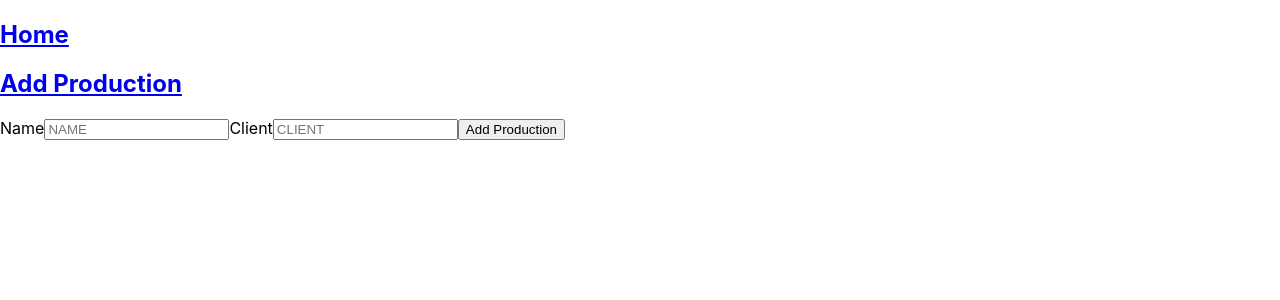
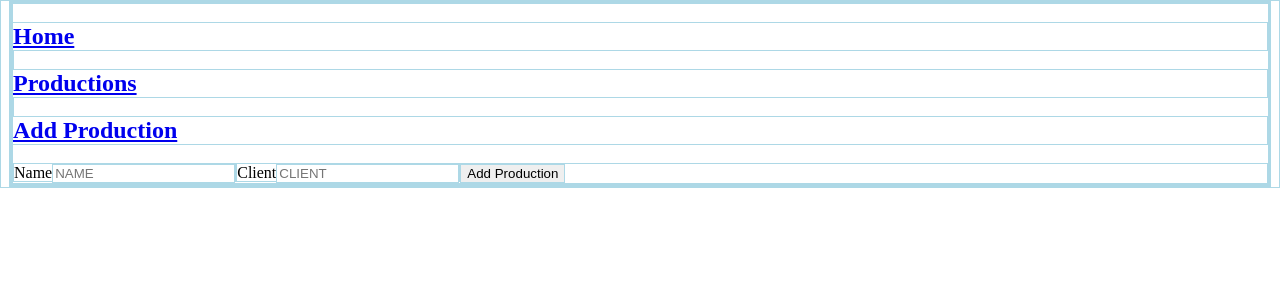
Before and after one commit to atBeatty/lml-production-fe, a React (Create React App) app: page /productions/new in a window 1280 px wide. Shown: the top 300 px of the page. Built offline with nearby package versions, Linux system fonts and the light colour scheme.

Commit message:
more components

```diff
--- a/src/App.js
+++ b/src/App.js
@@ -1,30 +1,38 @@
 import Home from './components/Home'
 import ProductionContainer from './containers/ProductionContainer'
 import ProductionForm from './components/ProductionForm'
+import ProductionCard from './components/ProductionCard'
+import Production from './containers/Production'
 import { BrowserRouter as Router, Switch, Route, Link } from 'react-router-dom';
 
 
 function App() {
   // console.log(this.props)
-  return (
-
-    <div className="App">
+  return <div className="App">
       <Router>
-      <Link to="/productions"><h2>Home</h2></Link>
+      <Link to="/"><h2>Home</h2></Link>
+      <Link to="/productions"><h2>Productions</h2></Link>
       <Link to="/productions/new"><h2>Add Production</h2></Link>
       <Switch>
-        <Route exact path="/" component = {Home}/>
         <Route exact path="/productions" component = {ProductionContainer}/>
         <Route exact path="/productions/new" component = {ProductionForm}/>
+        {/* <Route
+            exact
+            path="/"
+            render={() => (
+              <>
+                <ProductionForm />
+                <ProductionContainer />
+                </>
+            )}/> */}
+        <Route path="/productions/:id" component = {Production}/>
+        <Route exact path="/" component = {Home}/>
 
       </Switch>
       </Router>
-      {/* <ProductionContainer>
-        <ProductionForm/>
-        </ProductionContainer> */}
+
 
     </div>
-  );
 }
 
 export default App;
--- a/src/actions/index.js
+++ b/src/actions/index.js
@@ -9,6 +9,7 @@ export const fetchProductions = () => {
 }
 
 export const addProduction = (production) => {
+    debugger
     return (dispatch) => {
         return fetch('http://localhost:3000/productions', {
             method: "POST",
@@ -19,6 +20,7 @@ export const addProduction = (production) => {
         })
         .then(resp => resp.json())
         .then(json => {
+            console.log("POST RESPONSE", json)
             dispatch({type: "ADD_PRODUCTION", payload: json})
         })
     }
--- /dev/null
+++ b/src/components/CommentCard.js
@@ -0,0 +1,9 @@
+import React from 'react'
+
+
+const CommentCard = () => {
+
+    return <div>Comment Card</div>
+}
+
+export default CommentCard
--- a/src/components/ProductionCard.js
+++ b/src/components/ProductionCard.js
@@ -1,15 +1,17 @@
-import { Link } from 'react-router-dom'
-
+import { BrowserRouter as Router, Link, Route } from 'react-router-dom'
+import { useSelector } from 'react-redux'
 import React from 'react'
 
 const ProductionCard = (props) => {
 
-    return (
-        <div className="production-card">
-       <h1>{props.production.name}</h1>
-            <h2>{props.production.client}</h2>
-        </div>
-    )
+    return <div className="production-card">
+        <article className="production">
+        <h2>{props.production.name}</h2>
+        <p className="production-content">{props.production.client}</p>
+        <Link to={`/productions/${props.production.id}`}>Show Page</Link>
+        </article>
+    </div>
+
 }
 
 export default ProductionCard
--- /dev/null
+++ b/src/components/ProductionDetails.js
@@ -0,0 +1,24 @@
+import React from 'react'
+import CommentCard from '../components/CommentCard'
+// import ProductionCard from '../components/ProductionCard'
+
+
+const ProductionDetails = (props) => {
+
+    const crewToJSX = props.production.crew_members.map(member => {
+        return <div member-info><h2 key={member.id}>{member.name}</h2>
+        <h4>{member.email}</h4>
+        <h4>{member.rate}</h4>
+        <h4>{member.role}</h4>
+        <h4>{member.employer}</h4>
+
+        </div>
+    })
+
+    return <div className="production-detail">
+            <CommentCard />
+            {crewToJSX}
+        </div>
+}
+
+export default ProductionDetails
--- a/src/components/ProductionForm.js
+++ b/src/components/ProductionForm.js
@@ -1,4 +1,5 @@
 import React from 'react'
+import { connect } from 'react-redux'
 import { addProduction } from '../actions'
 
 
@@ -25,8 +26,7 @@ class ProductionFrom extends React.Component {
     }
 
     render() {
-        return (
-            <form className="production-form">
+        return <form onSubmit={this.handleOnSubmit} className="production-form">
                 <label>
                     Name
                     <input onChange={this.handleFormChange} value={this.state.name} placeholder="NAME" name="name"></input>
@@ -39,8 +39,8 @@ class ProductionFrom extends React.Component {
                 <input type="submit" value="Add Production"/>
 
             </form>
-        )
+
     }
 }
 
-export default ProductionFrom
+export default connect(null, { addProduction })(ProductionFrom)
--- /dev/null
+++ b/src/containers/Production.js
@@ -0,0 +1,28 @@
+import React from 'react';
+import  { connect } from 'react-redux'
+import { fetchProductions } from '../actions'
+import ProductionDetails from '../components/ProductionDetails'
+
+
+class Production extends React.Component {
+
+
+
+    render() {
+        return <div className="production-container">
+            Production Show
+            <ProductionDetails production={this.props.productions} key={this.props.productions.id} />
+            </div>
+    }
+}
+const mapStateToProps = state => {
+    let pageId = parseInt(window.location.href.slice(-1))
+    let production = state.productions.find(prod => prod.id === pageId)
+
+
+    return {
+        productions: production
+    }
+}
+
+export default connect(mapStateToProps, { fetchProductions })(Production)
--- a/src/containers/ProductionContainer.js
+++ b/src/containers/ProductionContainer.js
@@ -6,25 +6,17 @@ import ProductionFrom from '../components/ProductionForm';
 
 
 class ProductionContainer extends React.Component {
-    // constructor(props) {
-    //     super(props)
-    //     this.state = {
-    //         productions: []
-    //     }
-    // }
 
 
     componentDidMount() {
         this.props.fetchProductions()
-        console.log(this.state)
     }
 
     render() {
-        console.log(this.props, this.state)
-        return <div className="production-container">Production Container
-
-        {this.props.productions.map(p => <ProductionCard production={p} key={p.id} />)}
-        </div>
+        return <div className="production-container">
+            Production Container
+            {this.props.productions.map(p => <div key={p.id}><ProductionCard production={p}/></div>)}
+            </div>
     }
 
 }
--- a/src/index.css
+++ b/src/index.css
@@ -1,13 +1,8 @@
-body {
-  margin: 0;
-  font-family: -apple-system, BlinkMacSystemFont, 'Segoe UI', 'Roboto', 'Oxygen',
-    'Ubuntu', 'Cantarell', 'Fira Sans', 'Droid Sans', 'Helvetica Neue',
-    sans-serif;
-  -webkit-font-smoothing: antialiased;
-  -moz-osx-font-smoothing: grayscale;
+* {
+  border: .5px solid lightblue;
+  margin: none;
+  margin-block: 0;
 }
 
-code {
-  font-family: source-code-pro, Menlo, Monaco, Consolas, 'Courier New',
-    monospace;
+.production-detail {
 }
--- a/src/reducers/productionsReducer.js
+++ b/src/reducers/productionsReducer.js
@@ -5,6 +5,8 @@ export default (state=[], action) => {
         case 'SET_PRODUCTIONS':
             // debugger
             return [...action.payload]
+        case 'ADD_PRODUCTION':
+            return [...state, action.payload]
         default:
             return state
     }
```
Also changed, not shown: src/components/CrewMember.js (added, +11 -0 lines), 1 other file (tests, documents, lock files or other folders).
